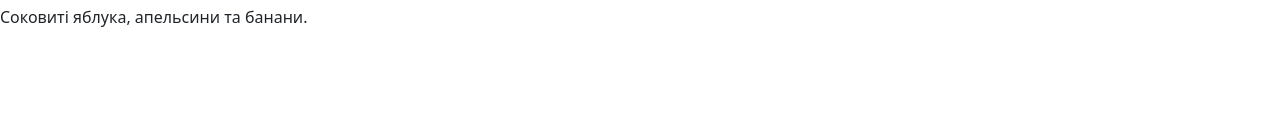
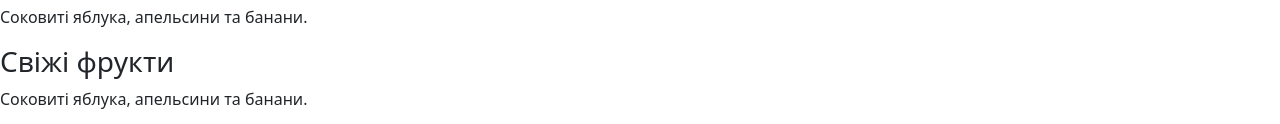
Before and after one commit to Dashiel333/pechota, a plain HTML site: page index.html in a window 1280 px wide. Shown: the part 1428-1552 px from the top of the page. Before the commit the page ends 1473 px from the top, so only its background shows below. Drawn offline with nearby package versions, Linux system fonts and the light colour scheme.

Commit message:
Add block

```diff
--- a/index.html
+++ b/index.html
@@ -107,6 +107,10 @@
                     <h3>Свіжі фрукти</h3>
                     <p>Соковиті яблука, апельсини та банани.</p>
                 </div>
+                <div class="category-item-1">
+                    <h3>Свіжі фрукти</h3>
+                    <p>Соковиті яблука, апельсини та банани.</p>
+                </div>
             </section>
 
 
```
